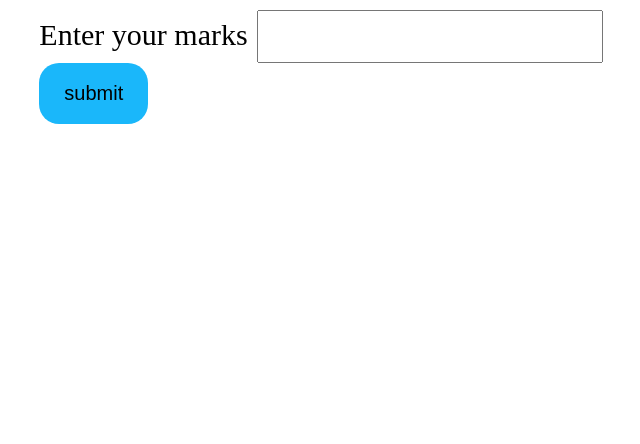
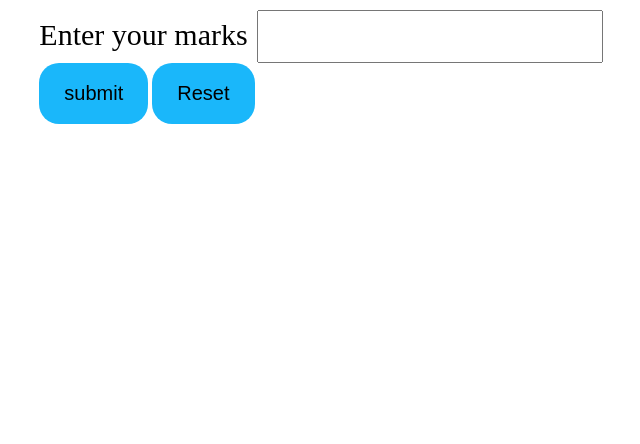
Before and after one commit to RajkamalPippera/Marks-Reporter, a plain HTML site: page index.html in a window 1280 px wide. Shown: the part 372-816 px from the top of the page, without its empty margins (319-959 px from the left). Drawn offline with Linux system fonts and the light colour scheme.

Commit message:
Update index.html

```diff
--- a/index.html
+++ b/index.html
@@ -13,6 +13,7 @@
         <label for="">Enter your marks</label>
         <input type="text" name="" id="inputvalue"><br>
         <button>submit</button>
+        <button class="resetbtn">Reset</button>
         <h1></h1>
     </div>
 
```
